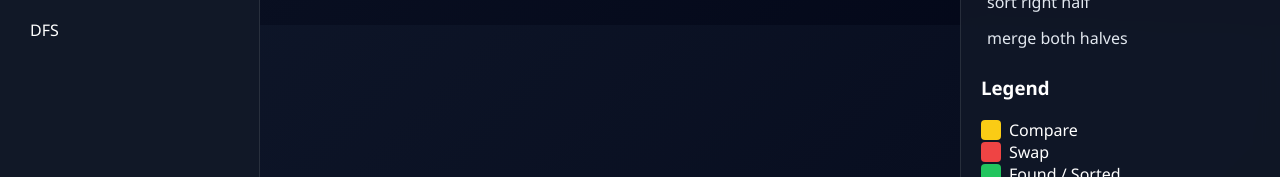
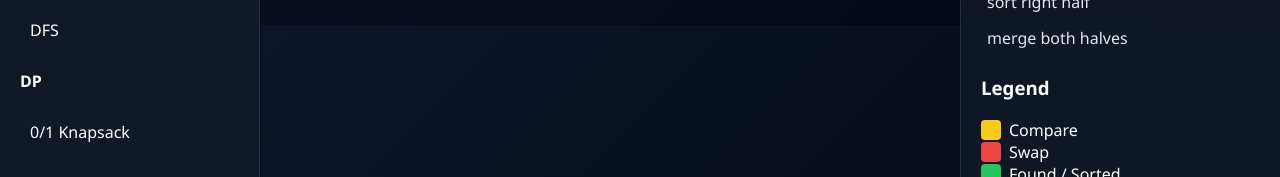
Before and after one commit to Abhavya2911/AlgoVision, a React (Create React App) app: page / in a window 1280 px wide. Shown: the part 775-952 px from the top of the page. Built offline with nearby package versions, Linux system fonts and the light colour scheme.

Commit message:
commit- m

```diff
--- a/src/App.jsx
+++ b/src/App.jsx
@@ -15,6 +15,8 @@ import ColorLegend from "./components/ColorLegend";
 import GraphVisualizer from "./components/GraphVisualizer";
 import { bfsSteps } from "./algorithms/bfs";
 import { dfsSteps } from "./algorithms/dfs";
+import { knapsackSteps } from "./algorithms/knapsack";
+import DPTable from "./components/DPTable";
 
 export default function App() {
   const [array, setArray] = useState([4, 2, 7, 1, 5, 3]);
@@ -27,6 +29,9 @@ const [complexity, setComplexity] = useState("");
 const [graph, setGraph] = useState({});
 const [startNode, setStartNode] = useState("");
 const [isDirected, setIsDirected] = useState(false);
+const [weights, setWeights] = useState([]);
+const [values, setValues] = useState([]);
+const [capacity, setCapacity] = useState(0);
 
 const start = () => {
   let result = { steps: [], complexity: "" };
@@ -70,6 +75,17 @@ else if (algorithm === "dfs") {
     steps: dfsSteps(graph, startNode),
     complexity: "O(V + E)"
   };
+}
+else if (algorithm === "knapsack") {
+  if (!weights.length || !values.length || !capacity) {
+  alert("Please set knapsack input first!");
+  return;
+}
+
+result = {
+  steps: knapsackSteps([...weights], [...values], capacity),
+  complexity: "O(n * W)"
+};
 }
 
   setSteps(result.steps);
@@ -144,7 +160,10 @@ sidebar={
   algorithm={algorithm}
   setGraph={setGraph}
   setStartNode={setStartNode}
-  setDirectedGraph={setIsDirected}   // 🔥 FIX
+  setDirectedGraph={setIsDirected}
+    setWeights={setWeights}
+  setValues={setValues}
+  setCapacity={setCapacity}
 />
 }
 
@@ -185,7 +204,9 @@ center={
       range={step.range}
     />
   </div>
-) : (algorithm === "bfs" || algorithm === "dfs") ? (
+) :algorithm=="knapsack" ?(
+  <DPTable step={step} />
+): (algorithm === "bfs" || algorithm === "dfs") ? (
   <GraphVisualizer step={step} graph={graph} directed={isDirected}/>
 ) : (
   <ArrayVisualizer
--- /dev/null
+++ b/src/algorithms/knapsack.js
@@ -0,0 +1,47 @@
+export function knapsackSteps(weights, values, capacity) {
+  const n = weights.length;
+  const dp = Array.from({ length: n + 1 }, () =>
+    Array(capacity + 1).fill(0)
+  );
+
+  let steps = [];
+
+  for (let i = 1; i <= n; i++) {
+    for (let w = 0; w <= capacity; w++) {
+
+      if (weights[i - 1] <= w) {
+        const include = values[i - 1] + dp[i - 1][w - weights[i - 1]];
+        const exclude = dp[i - 1][w];
+
+        dp[i][w] = Math.max(include, exclude);
+
+        steps.push({
+          type: "choice",
+          table: dp.map(row => [...row]),
+          i,
+          w,
+          message: `Max of include (${include}) and exclude (${exclude})`
+        });
+
+      } else {
+        dp[i][w] = dp[i - 1][w];
+
+        steps.push({
+          type: "skip",
+          table: dp.map(row => [...row]),
+          i,
+          w,
+          message: `Weight too large, skip item`
+        });
+      }
+    }
+  }
+
+  steps.push({
+    type: "result",
+    table: dp,
+    message: `Max Profit = ${dp[n][capacity]}`
+  });
+
+  return steps;
+}
--- /dev/null
+++ b/src/components/DPTable.jsx
@@ -0,0 +1,38 @@
+export default function DPTable({ step }) {
+  if (!step?.table) return <p>No DP data</p>;
+
+  return (
+    <div style={{ textAlign: "center" }}>
+
+      <h3>{step.message}</h3>
+
+      <div>
+        {step.table.map((row, i) => (
+          <div key={i} style={{ display: "flex", justifyContent: "center" }}>
+            {row.map((cell, j) => (
+              <div
+                key={j}
+                style={{
+                  width: "40px",
+                  height: "40px",
+                  border: "1px solid #555",
+                  display: "flex",
+                  alignItems: "center",
+                  justifyContent: "center",
+                  background:
+                    i === step.i && j === step.w
+                      ? "#38bdf8"
+                      : "#1e293b",
+                  color: "white"
+                }}
+              >
+                {cell}
+              </div>
+            ))}
+          </div>
+        ))}
+      </div>
+
+    </div>
+  );
+}
--- /dev/null
+++ b/src/components/KnapsackInput.jsx
@@ -0,0 +1,49 @@
+import { useState } from "react";
+
+export default function KnapsackInput({ setWeights, setValues, setCapacity }) {
+  const [w, setW] = useState("");
+  const [v, setV] = useState("");
+  const [cap, setCap] = useState("");
+
+  const handleSet = () => {
+    const weights = w.split(",").map(Number);
+    const values = v.split(",").map(Number);
+
+    if (weights.length !== values.length) {
+      alert("Weights and Values must be same length!");
+      return;
+    }
+
+    setWeights(weights);
+    setValues(values);
+    setCapacity(Number(cap));
+
+    alert("Knapsack input set ✅");
+  };
+
+  return (
+    <div>
+      <h4>Knapsack Input</h4>
+
+      <input
+        placeholder="Weights (1,3,4)"
+        value={w}
+        onChange={(e) => setW(e.target.value)}
+      />
+
+      <input
+        placeholder="Values (15,20,30)"
+        value={v}
+        onChange={(e) => setV(e.target.value)}
+      />
+
+      <input
+        placeholder="Capacity (4)"
+        value={cap}
+        onChange={(e) => setCap(e.target.value)}
+      />
+
+      <button onClick={handleSet}>Set Input</button>
+    </div>
+  );
+}
--- a/src/components/Sidebar.jsx
+++ b/src/components/Sidebar.jsx
@@ -1,21 +1,27 @@
 import InputPanel from "./InputPanel";
 import GraphInput from "./GraphInput";
+import KnapsackInput from "./KnapsackInput";
 
-export default function Sidebar({ setArray, setAlgorithm, algorithm, setGraph, setStartNode, setDirectedGraph }) {
+export default function Sidebar({ setArray, setAlgorithm, algorithm, setGraph, setStartNode, setDirectedGraph, setWeights, setValues, setCapacity }) {
   return (
     <div>
       <h2>DAA Visualizer</h2>
 
-      {algorithm === "bfs" || algorithm === "dfs" ? (
+     {algorithm === "knapsack" ? (
+  <KnapsackInput
+    setWeights={setWeights}
+    setValues={setValues}
+    setCapacity={setCapacity}
+  />
+) : (algorithm === "bfs" || algorithm === "dfs") ? (
   <GraphInput
-  setGraph={setGraph}
-  setDirectedGraph={setDirectedGraph}
-  setStartNode={setStartNode}
+    setGraph={setGraph}
+    setStartNode={setStartNode}
+    setDirectedGraph={setDirectedGraph}
   />
 ) : (
   <InputPanel setArray={setArray} />
 )}
-
       <hr />
 
      <h4>Sorting</h4>
@@ -88,6 +94,25 @@ export default function Sidebar({ setArray, setAlgorithm, algorithm, setGraph, s
 >
   DFS
 </p>
+
+ <h4>DP</h4>
+
+ <p
+   className={`algo-item ${algorithm=="knapsack" ? "active" : ""}`}
+    onClick={()=> setAlgorithm("knapsack")}
+  >
+    0/1 Knapsack
+  </p>
+
+<h4>Backtracking</h4>
+   <p
+   className={`algo-item ${algorithm=="N-Queens" ? "active" : ""}`}
+    onClick={()=> setAlgorithm("N-Queens")}
+  >
+    N-Queens
+      </p>
  </div>
+
+
   );
 }
```
